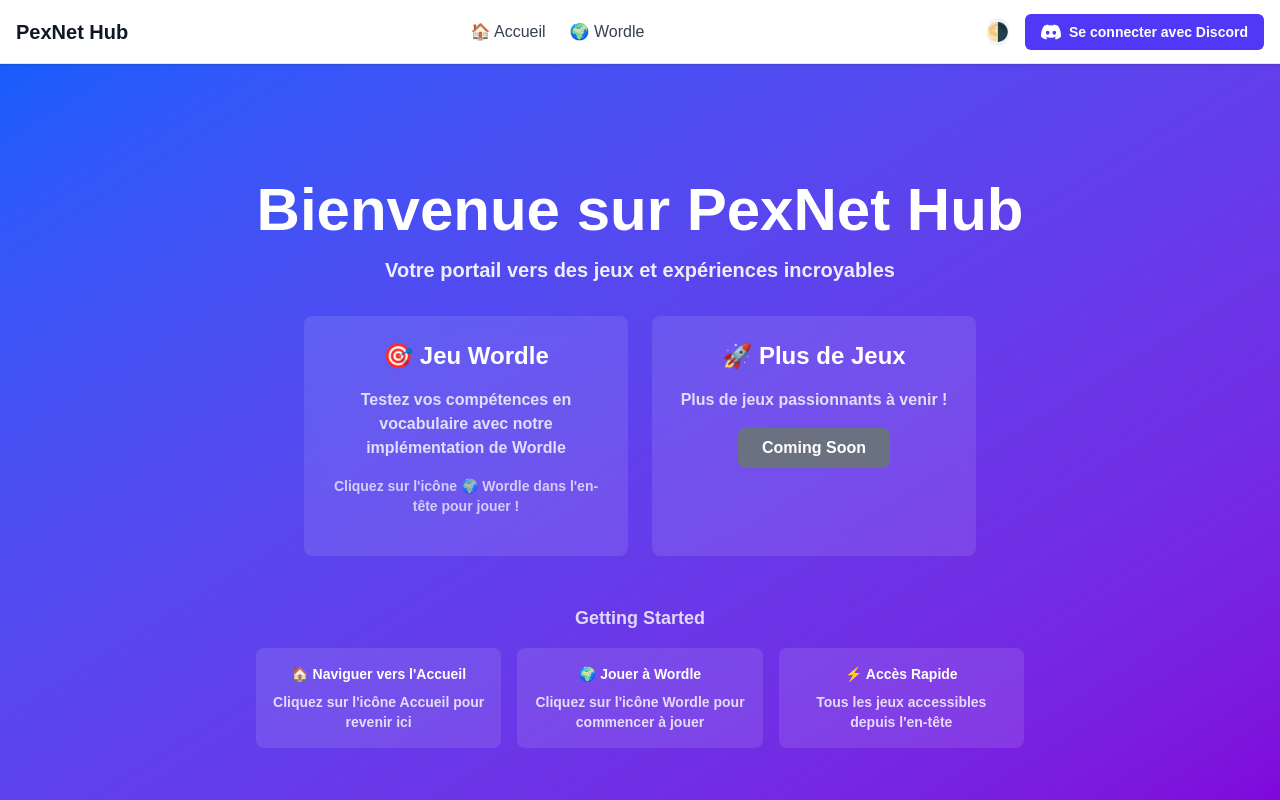
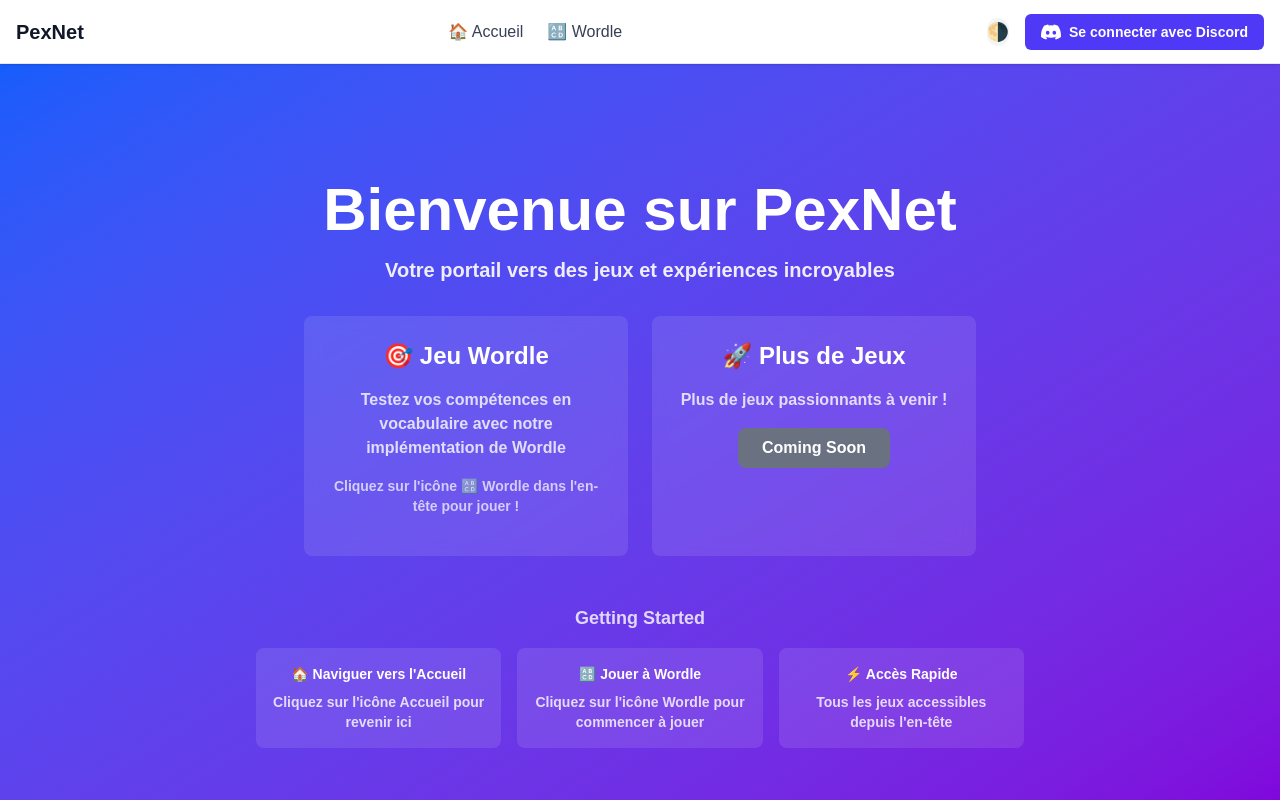
Before and after one commit to PexNet-Games/pexnet-hub, an Angular app: page /home in a window 1280 px wide. Built offline with nearby package versions, Linux system fonts and the light colour scheme; no server answers.

Commit message:
refactor: update branding from "PexNet Hub" to "PexNet" and change Wordle icon

```diff
--- a/src/app/header/header.component.html
+++ b/src/app/header/header.component.html
@@ -26,7 +26,7 @@
       routerLink="/home"
       class="text-xl font-bold text-gray-900 transition-colors duration-200 hover:text-indigo-600 dark:text-white dark:hover:text-indigo-400"
     >
-      PexNet Hub
+      PexNet
     </a>
   </div>
 
@@ -45,7 +45,7 @@
       [class.text-indigo-600]="currentRoute() === '/wordle'"
       [class.dark:text-indigo-400]="currentRoute() === '/wordle'"
     >
-      🌍 Wordle
+      🔠 Wordle
     </a>
   </nav>
 
--- a/src/app/home/home.component.html
+++ b/src/app/home/home.component.html
@@ -2,7 +2,7 @@
   class="flex min-h-screen flex-col items-center justify-center bg-gradient-to-br from-blue-600 to-purple-700 text-white dark:from-blue-800 dark:to-purple-900"
 >
   <div class="text-center">
-    <h1 class="mb-4 text-6xl font-bold">Bienvenue sur PexNet Hub</h1>
+    <h1 class="mb-4 text-6xl font-bold">Bienvenue sur PexNet</h1>
     <p class="mb-8 text-xl opacity-90">
       Votre portail vers des jeux et expériences incroyables
     </p>
@@ -17,7 +17,7 @@
           Wordle
         </p>
         <p class="mb-4 text-sm opacity-70">
-          Cliquez sur l'icône 🌍 Wordle dans l'en-tête pour jouer !
+          Cliquez sur l'icône 🔠 Wordle dans l'en-tête pour jouer !
         </p>
       </div>
 
@@ -44,7 +44,7 @@
           <p class="opacity-80">Cliquez sur l'icône Accueil pour revenir ici</p>
         </div>
         <div class="rounded-lg bg-white/10 p-4">
-          <h3 class="mb-2 font-semibold">🌍 Jouer à Wordle</h3>
+          <h3 class="mb-2 font-semibold">🔠 Jouer à Wordle</h3>
           <p class="opacity-80">
             Cliquez sur l'icône Wordle pour commencer à jouer
           </p>
--- a/src/index.html
+++ b/src/index.html
@@ -2,7 +2,7 @@
 <html lang="fr">
   <head>
     <meta charset="utf-8" />
-    <title>PexNet Hub</title>
+    <title>PexNet</title>
     <base href="/" />
     <meta name="viewport" content="width=device-width, initial-scale=1" />
     <link rel="icon" type="image/x-icon" href="favicon.ico" />
```
